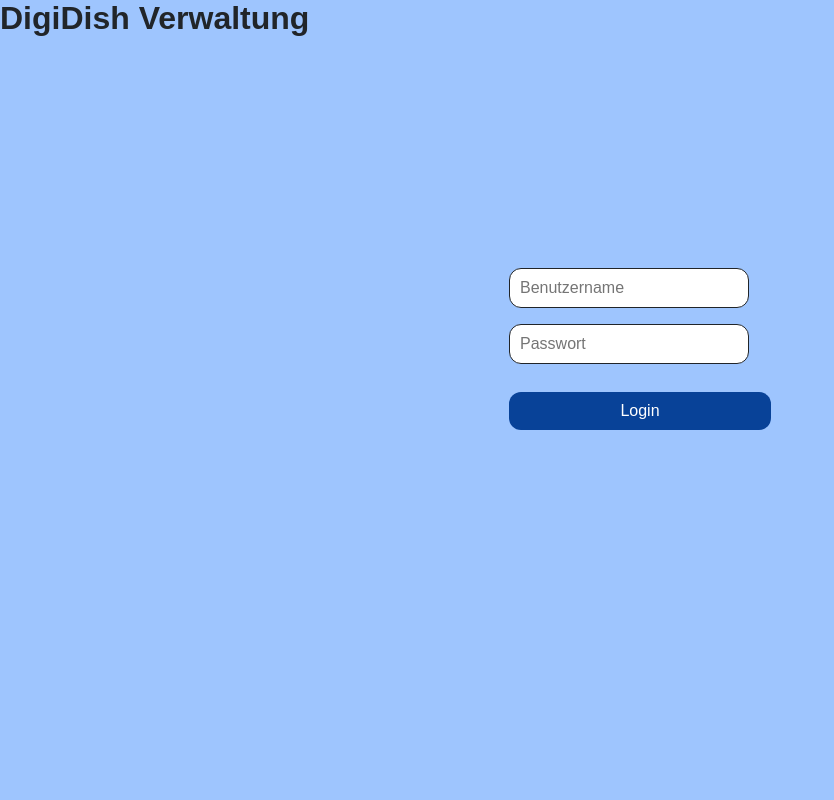
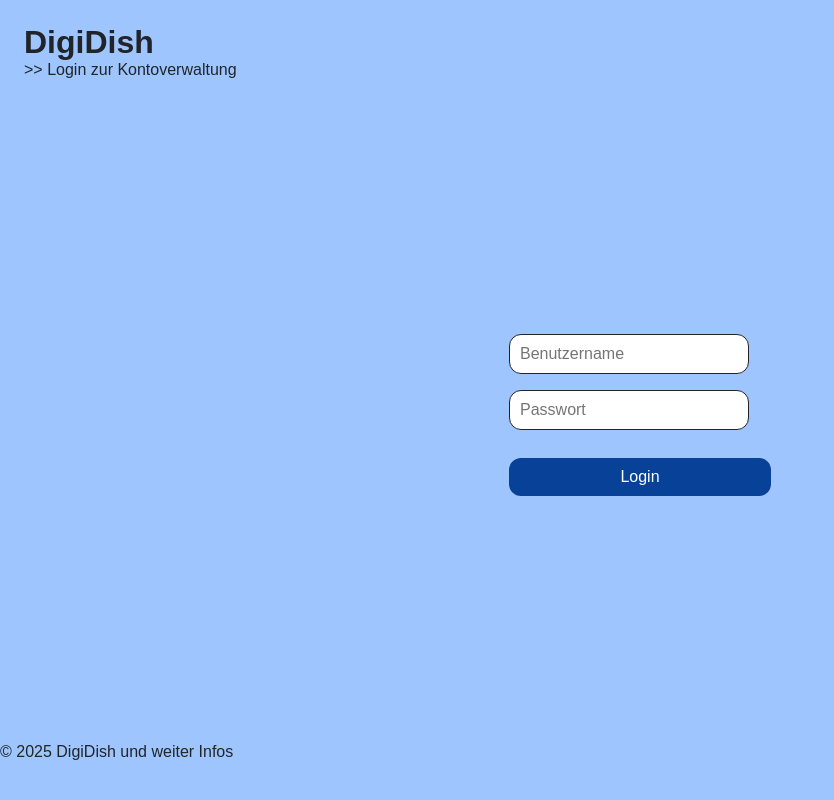
Before and after one commit to totomate22/SEBackend, a Django app: page /login/ in a window 1280 px wide. Shown: the whole page, without its empty margins (0-834 px from the left). Run offline with Django 5.2, Linux system fonts and the light colour scheme.

Commit message:
Update login.html
Struktur + style.css Referenz

```diff
--- a/DigiDish/templates/login.html
+++ b/DigiDish/templates/login.html
@@ -2,11 +2,17 @@
 <html>
 <head>
     {% load static %}
+    <meta charset="UTF-8">
+    <meta name="viewport" content="width=device-width, initial-scale=1.0">
     <link rel="stylesheet" href="{% static 'style.css' %}">
     <title>Login</title>
 </head>
 <body>
-    <h1>DigiDish Verwaltung</h1>
+    <header>
+        <h1>DigiDish</h1>
+        <p> >> Login zur Kontoverwaltung</p>
+    </header>
+    <main>
         <div class="Container">
             <form method="POST">
                 {% csrf_token %}
@@ -17,5 +23,8 @@
                 <button class="Bestaetigung" type="submit">Login</button>
             </form>
         </div>
-</body>
+    </main>
+    <footer>
+        <p>&copy; 2025 DigiDish und weiter Infos </p>
+    </footer></body>
 </html>
```
Lines whose indentation alone changed are shown as unchanged.
